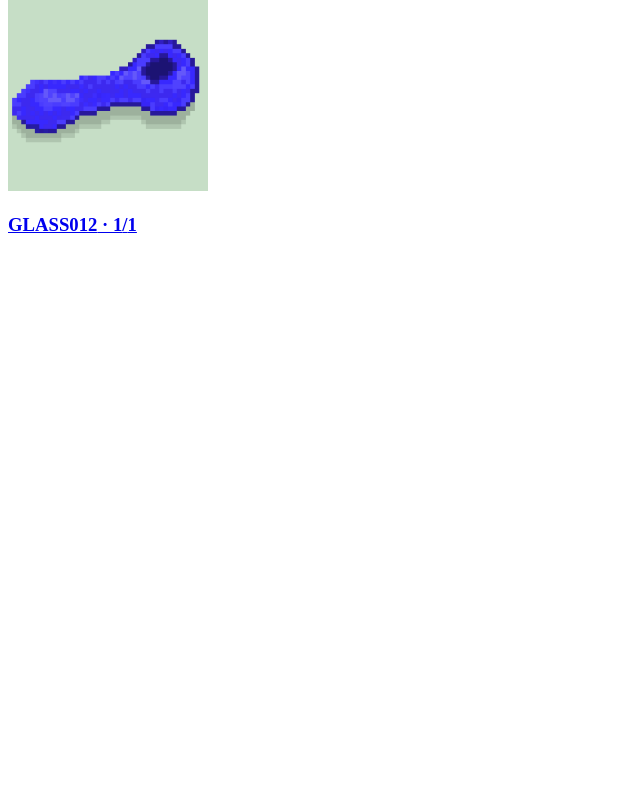
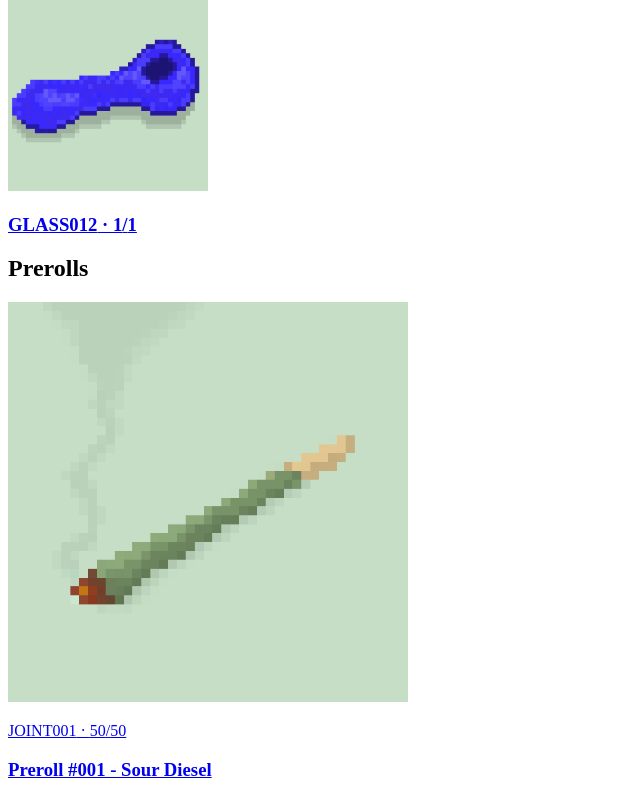
Before and after one commit to 1forh/algonugz.com, a Next.js app: page / in a window 1280 px wide. Shown: the part 6305-7105 px from the top of the page, without its empty margins (0-640 px from the left). Before the commit the page ends 6559 px from the top, so only its background shows below. Built offline with nearby package versions, Linux system fonts and the light colour scheme.

Commit message:
✨ adds preroll #001

```diff
--- a/pages/index.js
+++ b/pages/index.js
@@ -190,6 +190,17 @@ export default function Home() {
     },
   ];
 
+  const prerolls = [
+    {
+      url: 'https://ab2.gallery/asset/441631459',
+      image: '/prerolls/PREROLL001.png',
+      id: 'JOINT001',
+      name: 'Preroll #001 - Sour Diesel',
+      quantity: 50,
+      total: 50,
+    },
+  ];
+
   return (
     <div className='min-h-screen bg-gradient-to-br from-gray-900 to-[#354c25] font-body'>
       <Head>
@@ -257,7 +268,7 @@ export default function Home() {
           </div>
           <div className='mt-10'>
             <h2 className='text-3xl text-green-50'>Strains</h2>
-            <div className='grid grid-cols-2 gap-5 mt-6 md:grid-cols-3 lg:grid-cols-6'>
+            <div className='grid grid-cols-2 gap-5 md:grid-cols-3 lg:grid-cols-6'>
               {strains.map((it, index) => (
                 <a href={it.url} className='group' key={index}>
                   <Image
@@ -277,7 +288,7 @@ export default function Home() {
           </div>
           <div className='mt-10'>
             <h2 className='text-3xl text-green-50'>Glass Pipes</h2>
-            <div className='grid grid-cols-2 gap-5 mt-6 mt-10 md:grid-cols-3 lg:grid-cols-6'>
+            <div className='grid grid-cols-2 gap-5 mt-10 md:grid-cols-3 lg:grid-cols-6'>
               {glass.map((it, index) => (
                 <a href={it.url} className='group' key={index}>
                   <Image
@@ -287,10 +298,29 @@ export default function Home() {
                     height={200}
                     className='rounded-lg'
                   />
-                  <p className='text-green-50'></p>
                   <h3 className='text-green-50'>
                     {it.id} &middot; {it.quantity}/{it.total}
                   </h3>
+                </a>
+              ))}
+            </div>
+          </div>
+          <div className='mt-10'>
+            <h2 className='text-3xl text-green-50'>Prerolls</h2>
+            <div className='grid grid-cols-2 gap-5 mt-10 md:grid-cols-3 lg:grid-cols-6'>
+              {prerolls.map((it, index) => (
+                <a href={it.url} className='group' key={index}>
+                  <Image
+                    src={it.image}
+                    alt={it.id}
+                    width={400}
+                    height={400}
+                    className='rounded-lg'
+                  />
+                  <p className='text-green-50'>
+                    {it.id} &middot; {it.quantity}/{it.total}
+                  </p>
+                  <h3 className='text-green-50'>{it.name}</h3>
                 </a>
               ))}
             </div>
```
Also changed, not shown: public/prerolls/PREROLL001.png (added).
